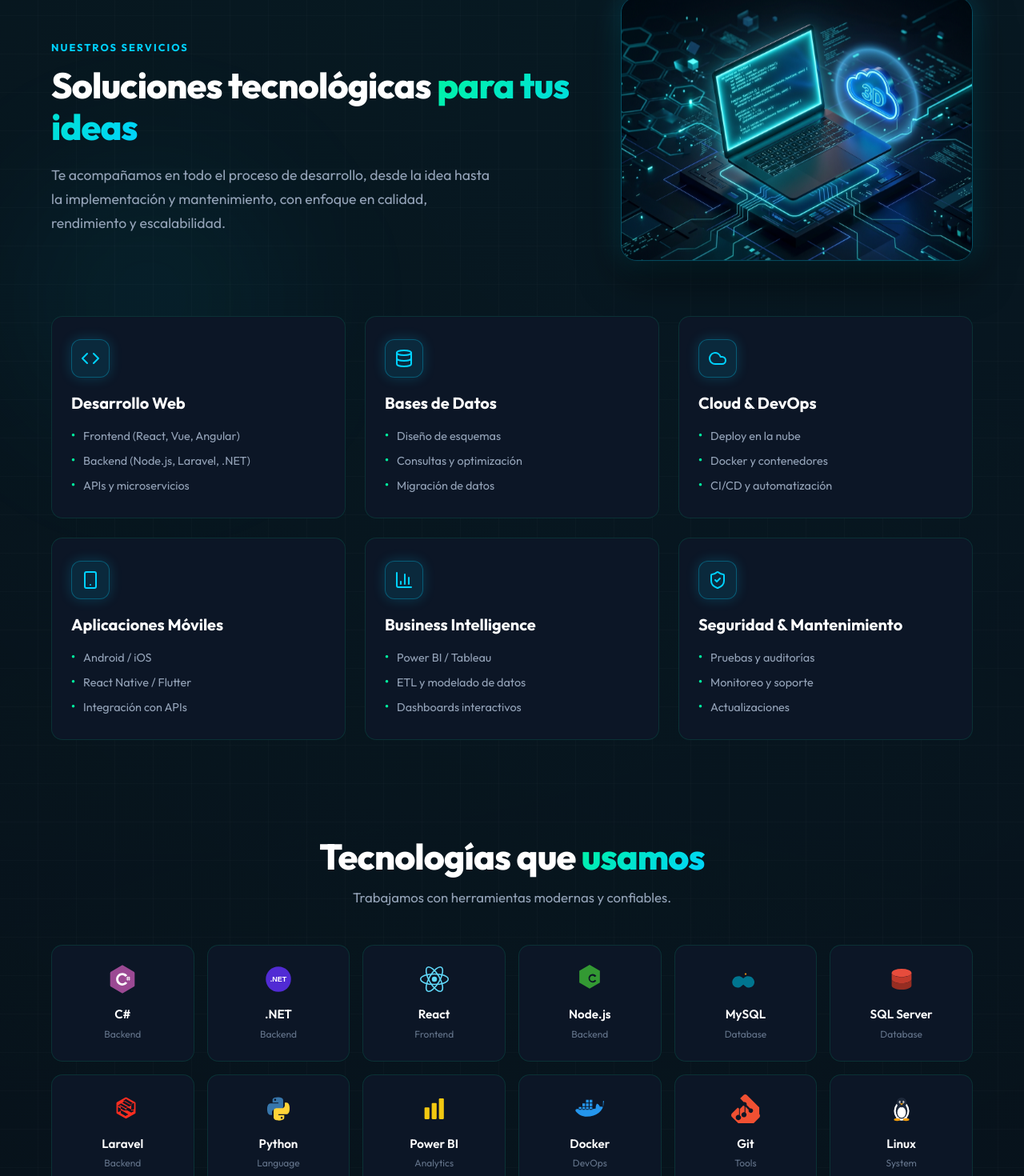
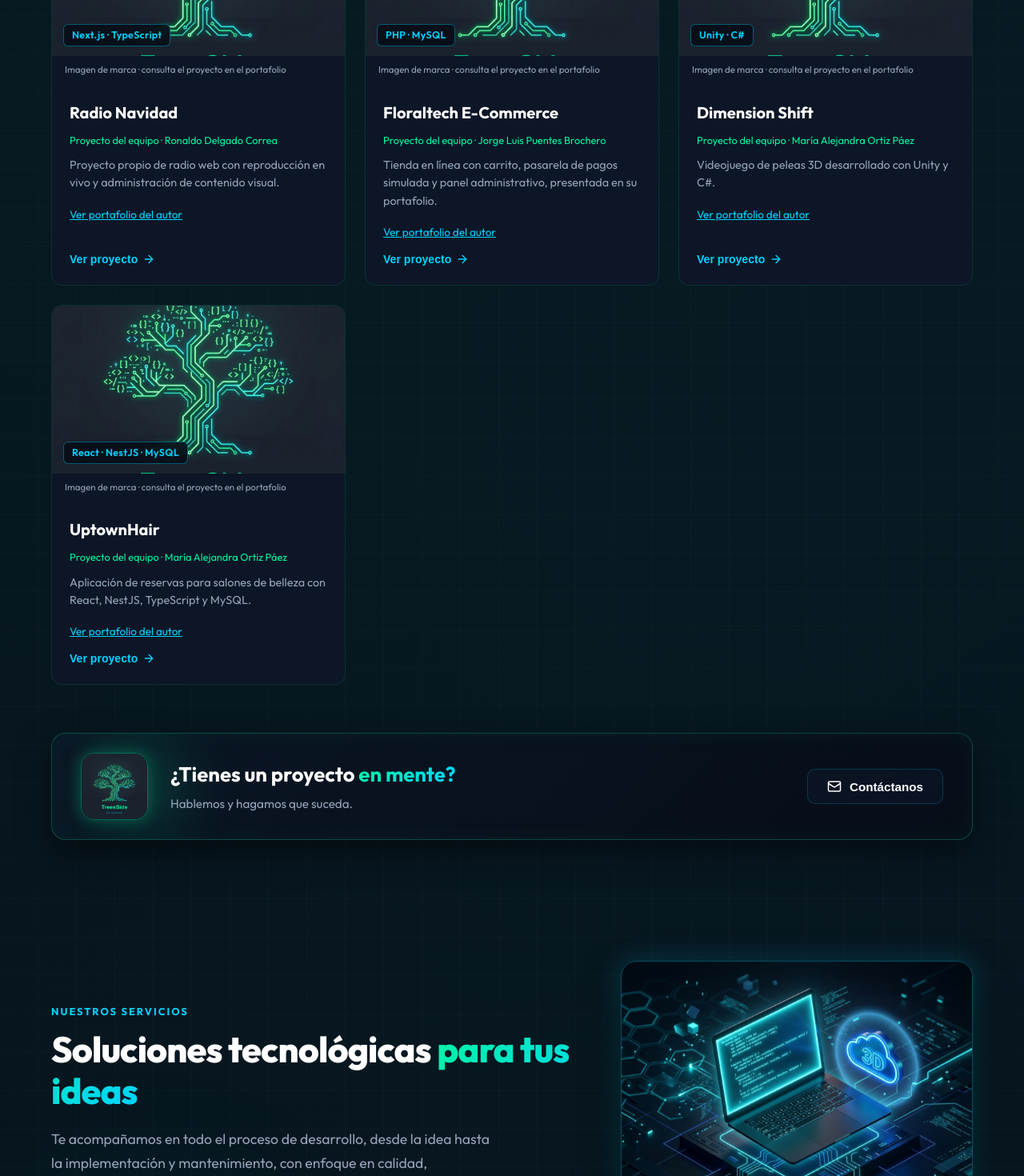
Before and after one commit to Maleja-Ortiz12/TreesSide-Developers, a Next.js app: page / in a window 1280 px wide. Shown: the part 1900-3370 px from the top of the page at 80% size. Built offline with nearby package versions, Linux system fonts and the light colour scheme.

Commit message:
feat(catalog): integrate team projects, technologies and services

```diff
--- a/src/components/ProjectModal.tsx
+++ b/src/components/ProjectModal.tsx
@@ -121,6 +121,9 @@ export function ProjectModal({ project, onClose, onContactClick }: ProjectModalP
             {project.detailedDescription || project.description}
           </p>
 
+          {project.imageLabel && <p style={{ color: 'var(--text-muted)', fontSize: '.8rem' }}>{project.imageLabel}</p>}
+          {project.owner && <p style={{ color: 'var(--primary-green)', marginTop: 12 }}>Proyecto personal del equipo · {project.owner}</p>}
+
           {/* Key Features */}
           {project.features && (
             <div style={{ marginTop: '20px' }}>
@@ -150,12 +153,17 @@ export function ProjectModal({ project, onClose, onContactClick }: ProjectModalP
             border: '1px solid rgba(255, 255, 255, 0.05)'
           }}>
             <div>
-              <span style={{ fontSize: '0.8rem', color: 'var(--text-dim)', textTransform: 'uppercase' }}>Cliente</span>
-              <p style={{ fontSize: '0.95rem', color: '#ffffff', fontWeight: 600 }}>{project.client || 'Confidencial'}</p>
+              <span style={{ fontSize: '0.8rem', color: 'var(--text-dim)', textTransform: 'uppercase' }}>{project.owner ? 'Autor' : 'Cliente'}</span>
+              <p style={{ fontSize: '0.95rem', color: '#ffffff', fontWeight: 600 }}>{project.owner || project.client || 'Confidencial'}</p>
             </div>
             <div>
-              <span style={{ fontSize: '0.8rem', color: 'var(--text-dim)', textTransform: 'uppercase' }}>Año de Desarrollo</span>
-              <p style={{ fontSize: '0.95rem', color: '#ffffff', fontWeight: 600 }}>{project.year || '2024'}</p>
+              {project.portfolioUrl ? <>
+                <span style={{ fontSize: '0.8rem', color: 'var(--text-dim)', textTransform: 'uppercase' }}>Fuente</span>
+                <p><a href={project.portfolioUrl} target="_blank" rel="noopener noreferrer" style={{ color: 'var(--primary-cyan)' }}>Portafolio del autor <ExternalLink size={14} aria-hidden="true" /></a></p>
+              </> : <>
+                <span style={{ fontSize: '0.8rem', color: 'var(--text-dim)', textTransform: 'uppercase' }}>Año de Desarrollo</span>
+                <p style={{ fontSize: '0.95rem', color: '#ffffff', fontWeight: 600 }}>{project.year || '2024'}</p>
+              </>}
             </div>
           </div>
 
--- a/src/components/ProjectsSection.tsx
+++ b/src/components/ProjectsSection.tsx
@@ -10,11 +10,11 @@ export function ProjectsSection() {
   const [selectedProject, setSelectedProject] = useState<Project | null>(null);
   const [activeFilter, setActiveFilter] = useState('Todos');
 
-  const categories = ['Todos', 'Realidad Virtual', 'Web & E-Commerce', 'Business Intelligence'];
+  const categories = [...new Set(['Todos', 'Proyectos del equipo', ...FEATURED_PROJECTS.map(project => project.category)])];
 
   const filteredProjects = activeFilter === 'Todos'
     ? FEATURED_PROJECTS
-    : FEATURED_PROJECTS.filter(p => p.category === activeFilter);
+    : FEATURED_PROJECTS.filter(p => activeFilter === 'Proyectos del equipo' ? Boolean(p.owner) : p.category === activeFilter);
 
   const scrollToContact = () => {
     const el = document.getElementById('contacto');
@@ -41,7 +41,7 @@ export function ProjectsSection() {
               Proyectos <span className="text-gradient">Destacados</span>
             </h2>
             <p className="section-subtitle">
-              Algunos de los proyectos en los que hemos trabajado y seguimos construyendo.
+              Catálogo de TreesSide y proyectos personales de sus integrantes. Cada proyecto del equipo conserva su autoría y su fuente.
             </p>
           </div>
 
@@ -78,6 +78,7 @@ export function ProjectsSection() {
             <button
               key={cat}
               onClick={() => setActiveFilter(cat)}
+              aria-pressed={activeFilter === cat}
               style={{
                 background: activeFilter === cat ? 'rgba(0, 245, 160, 0.15)' : 'rgba(12, 22, 38, 0.6)',
                 border: activeFilter === cat ? '1px solid var(--primary-green)' : '1px solid rgba(255, 255, 255, 0.08)',
@@ -151,6 +152,7 @@ export function ProjectsSection() {
                   {project.tag}
                 </div>
               </div>
+              {project.imageLabel && <p style={{ padding: '8px 16px', fontSize: '.72rem', color: 'var(--text-muted)' }}>{project.imageLabel}</p>}
 
               {/* Card Body */}
               <div style={{
@@ -169,6 +171,7 @@ export function ProjectsSection() {
                   }}>
                     {project.title}
                   </h3>
+                  {project.owner && <p style={{ fontSize: '.8rem', color: 'var(--primary-green)', marginBottom: 10 }}>Proyecto del equipo · {project.owner}</p>}
                   <p style={{
                     fontSize: '0.9rem',
                     color: 'var(--text-muted)',
@@ -180,7 +183,12 @@ export function ProjectsSection() {
                 </div>
 
                 {/* Link trigger */}
-                <div style={{
+                {project.portfolioUrl && <a href={project.portfolioUrl} target="_blank" rel="noopener noreferrer"
+                  aria-label={`Ver portafolio de ${project.owner} (abre en otra pestaña)`}
+                  onClick={event => event.stopPropagation()}
+                  style={{ color: 'var(--primary-cyan)', fontSize: '.85rem', marginBottom: 14 }}>Ver portafolio del autor</a>}
+                <button type="button" aria-label={`Ver proyecto ${project.title}`} style={{
+                  background: 'transparent', border: 0, padding: 0, cursor: 'pointer', textAlign: 'left',
                   color: 'var(--primary-cyan)',
                   fontSize: '0.88rem',
                   fontWeight: 600,
@@ -191,7 +199,7 @@ export function ProjectsSection() {
                 }}>
                   Ver proyecto
                   <ArrowRight size={16} />
-                </div>
+                </button>
               </div>
             </div>
           ))}
@@ -243,8 +251,8 @@ export function ProjectsSection() {
               boxShadow: '0 0 20px rgba(0, 245, 160, 0.3)'
             }}>
               <Image
-                src="/images/logo.jpg"
-                alt="Cyber Tree SoftZenkodoDevs"
+                src="/images/treesside-logo.jpg"
+                alt="Cyber Tree TreesSide Developers"
                 width={84}
                 height={84}
                 style={{ objectFit: 'cover', width: '100%', height: '100%' }}
--- a/src/components/TechLogos.tsx
+++ b/src/components/TechLogos.tsx
@@ -99,6 +99,12 @@ export function TechLogo({ name }: { name: string }) {
         </svg>
       );
     default:
-      return null;
+      return (
+        <span aria-hidden="true" style={{
+          width: 36, height: 36, display: 'grid', placeItems: 'center',
+          border: '1px solid var(--border-cyan)', borderRadius: 8,
+          fontSize: 11, fontWeight: 700, color: 'var(--primary-cyan)'
+        }}>{name.replace(/[^a-zA-Z0-9]/g, '').slice(0, 3).toUpperCase()}</span>
+      );
   }
 }
--- a/src/data/content.ts
+++ b/src/data/content.ts
@@ -1,3 +1,5 @@
+import { TEAM_MEMBERS } from './team';
+
 export interface Project {
   id: string;
   title: string;
@@ -9,6 +11,9 @@ export interface Project {
   features?: string[];
   client?: string;
   year?: string;
+  owner?: string;
+  portfolioUrl?: string;
+  imageLabel?: string;
 }
 
 export interface Service {
@@ -59,7 +64,7 @@ export const QUICK_FEATURES = [
   }
 ];
 
-export const FEATURED_PROJECTS: Project[] = [
+const ORIGINAL_PROJECTS: Project[] = [
   {
     id: 'spacerolloph-vr',
     title: 'Spacerolloph VR',
@@ -113,15 +118,52 @@ export const FEATURED_PROJECTS: Project[] = [
   }
 ];
 
+const PROJECT_CATEGORIES: Record<string, string> = {
+  Ocho80: 'Tiempo real',
+  'Radio Navidad': 'Radio web',
+  'Floraltech E-Commerce': 'Web & E-Commerce',
+  'Dimension Shift': 'Videojuegos',
+  UptownHair: 'Aplicaciones de reservas',
+};
+
+const PROJECT_STACKS: Record<string, string> = {
+  Ocho80: 'NestJS · React · Flutter',
+  'Radio Navidad': 'Next.js · TypeScript',
+  'Floraltech E-Commerce': 'PHP · MySQL',
+  'Dimension Shift': 'Unity · C#',
+  UptownHair: 'React · NestJS · MySQL',
+};
+
+const PERSONAL_PROJECTS: Project[] = TEAM_MEMBERS.flatMap(member =>
+  member.projects.map(project => ({
+    id: `equipo-${project.name.toLowerCase().replace(/[^a-z0-9]+/g, '-')}`,
+    title: project.name,
+    tag: PROJECT_STACKS[project.name] ?? 'Proyecto del equipo',
+    description: project.description,
+    detailedDescription: project.description,
+    image: '/images/treesside-logo.jpg',
+    imageLabel: 'Imagen de marca · consulta el proyecto en el portafolio',
+    category: PROJECT_CATEGORIES[project.name] ?? 'Otros proyectos',
+    owner: member.name,
+    portfolioUrl: member.portfolio,
+  }))
+);
+
+// Floraltech is the same portfolio project, not a separate company commission.
+export const FEATURED_PROJECTS: Project[] = [
+  ...ORIGINAL_PROJECTS.filter(project => project.id !== 'floraltech'),
+  ...PERSONAL_PROJECTS,
+];
+
 export const SERVICES: Service[] = [
   {
     id: 'desarrollo-web',
     title: 'Desarrollo Web',
     iconName: 'code',
     items: [
-      'Frontend (React, Vue, Angular)',
-      'Backend (Node.js, Laravel, .NET)',
-      'APIs y microservicios'
+      'Interfaces con React, Next.js y TypeScript',
+      'Backend con NestJS, Laravel y .NET',
+      'Tiendas en línea, aplicaciones de reservas y APIs REST'
     ]
   },
   {
@@ -129,9 +171,9 @@ export const SERVICES: Service[] = [
     title: 'Bases de Datos',
     iconName: 'database',
     items: [
-      'Diseño de esquemas',
-      'Consultas y optimización',
-      'Migración de datos'
+      'Modelado relacional en PostgreSQL y MySQL',
+      'Consultas SQL y optimización',
+      'Inventarios y sistemas de gestión'
     ]
   },
   {
@@ -139,9 +181,9 @@ export const SERVICES: Service[] = [
     title: 'Cloud & DevOps',
     iconName: 'cloud',
     items: [
-      'Deploy en la nube',
+      'Despliegues en Microsoft Azure',
       'Docker y contenedores',
-      'CI/CD y automatización'
+      'CI/CD con GitHub Actions'
     ]
   },
   {
@@ -149,9 +191,9 @@ export const SERVICES: Service[] = [
     title: 'Aplicaciones Móviles',
     iconName: 'smartphone',
     items: [
-      'Android / iOS',
-      'React Native / Flutter',
-      'Integración con APIs'
+      'Aplicaciones con Flutter y Dart',
+      'React Native y Expo',
+      'Reservas, gestión y aplicaciones conectadas a APIs'
     ]
   },
   {
@@ -159,9 +201,9 @@ export const SERVICES: Service[] = [
     title: 'Business Intelligence',
     iconName: 'bar-chart',
     items: [
-      'Power BI / Tableau',
+      'Reportes con SQL y Power BI',
       'ETL y modelado de datos',
-      'Dashboards interactivos'
+      'Paneles de indicadores para decisiones de negocio'
     ]
   },
   {
@@ -169,26 +211,52 @@ export const SERVICES: Service[] = [
     title: 'Seguridad & Mantenimiento',
     iconName: 'shield',
     items: [
-      'Pruebas y auditorías',
-      'Monitoreo y soporte',
-      'Actualizaciones'
+      'Apoyo en monitoreo de alertas',
+      'Documentación y seguimiento de incidencias',
+      'Mantenimiento y actualizaciones'
     ]
+  },
+  {
+    id: 'videojuegos', title: 'Videojuegos con Unity', iconName: 'code',
+    items: ['Prototipos y juegos 3D con Unity y C#', 'Mecánicas de juego e interfaces', 'Experiencias interactivas']
+  },
+  {
+    id: 'automatizacion', title: 'Automatización con n8n', iconName: 'code',
+    items: ['Flujos de trabajo e integraciones', 'Automatización de reportes', 'Conexión entre APIs y herramientas de negocio']
+  },
+  {
+    id: 'plataformas-conectadas', title: 'Plataformas conectadas', iconName: 'cloud',
+    items: ['Radio web y administración de contenido', 'Sistemas de eventos con comunicación en tiempo real', 'Asistentes internos con Azure OpenAI y conocimiento aprobado']
   }
 ];
 
 export const TECHNOLOGIES: Technology[] = [
+  { name: 'JavaScript', category: 'Lenguaje', color: '#f7df1e' },
+  { name: 'TypeScript', category: 'Lenguaje', color: '#3178c6' },
+  { name: 'PHP', category: 'Lenguaje', color: '#8993be' },
+  { name: 'Dart', category: 'Lenguaje', color: '#54c5f8' },
+  { name: 'SQL', category: 'Lenguaje de consultas', color: '#38bdf8' },
+  { name: 'C++', category: 'Lenguaje', color: '#00599c' },
+  { name: 'Next.js', category: 'Frontend', color: '#ffffff' },
+  { name: 'NestJS', category: 'Backend', color: '#e0234e' },
+  { name: 'PostgreSQL', category: 'Base de datos', color: '#4169e1' },
+  { name: 'Flutter', category: 'Móvil', color: '#54c5f8' },
+  { name: 'React Native', category: 'Móvil', color: '#61dafb' },
+  { name: 'Unity', category: 'Videojuegos', color: '#cbd5e1' },
+  { name: 'n8n', category: 'Automatización', color: '#ff6d5a' },
+  { name: 'Azure', category: 'Nube', color: '#0089d6' },
   { name: 'C#', category: 'Backend', color: '#9b4993' },
   { name: '.NET', category: 'Backend', color: '#512bd4' },
   { name: 'React', category: 'Frontend', color: '#61dafb' },
   { name: 'Node.js', category: 'Backend', color: '#339933' },
-  { name: 'MySQL', category: 'Database', color: '#00758f' },
-  { name: 'SQL Server', category: 'Database', color: '#cc292b' },
+  { name: 'MySQL', category: 'Base de datos', color: '#00758f' },
+  { name: 'SQL Server', category: 'Base de datos', color: '#cc292b' },
   { name: 'Laravel', category: 'Backend', color: '#ff2d20' },
-  { name: 'Python', category: 'Language', color: '#3776ab' },
-  { name: 'Power BI', category: 'Analytics', color: '#f2c811' },
+  { name: 'Python', category: 'Lenguaje', color: '#3776ab' },
+  { name: 'Power BI', category: 'Analítica', color: '#f2c811' },
   { name: 'Docker', category: 'DevOps', color: '#2496ed' },
-  { name: 'Git', category: 'Tools', color: '#f05032' },
-  { name: 'Linux', category: 'System', color: '#fcc624' }
+  { name: 'Git', category: 'Herramientas', color: '#f05032' },
+  { name: 'Linux', category: 'Sistema operativo', color: '#fcc624' }
 ];
 
 export const VALUE_PILLARS: ValuePillar[] = [
@@ -241,7 +309,7 @@ export const CONTACT_INFO = {
   email: 'correo@softzenkododevs.com',
   location: 'Colombia',
   phone: '+57 300 123 4567',
-  whatsappUrl: 'https://wa.me/573001234567?text=Hola%20SoftZenkodoDevs,%20me%20gustar%C3%ADa%20cotizar%20un%20proyecto',
+  whatsappUrl: 'https://wa.me/573001234567?text=Hola%20TreesSide%20Developers,%20me%20gustar%C3%ADa%20cotizar%20un%20proyecto',
   socials: {
     github: 'https://github.com',
     linkedin: 'https://linkedin.com',
```
Also changed, not shown: 2 other files (tests, documents, lock files or other folders).
